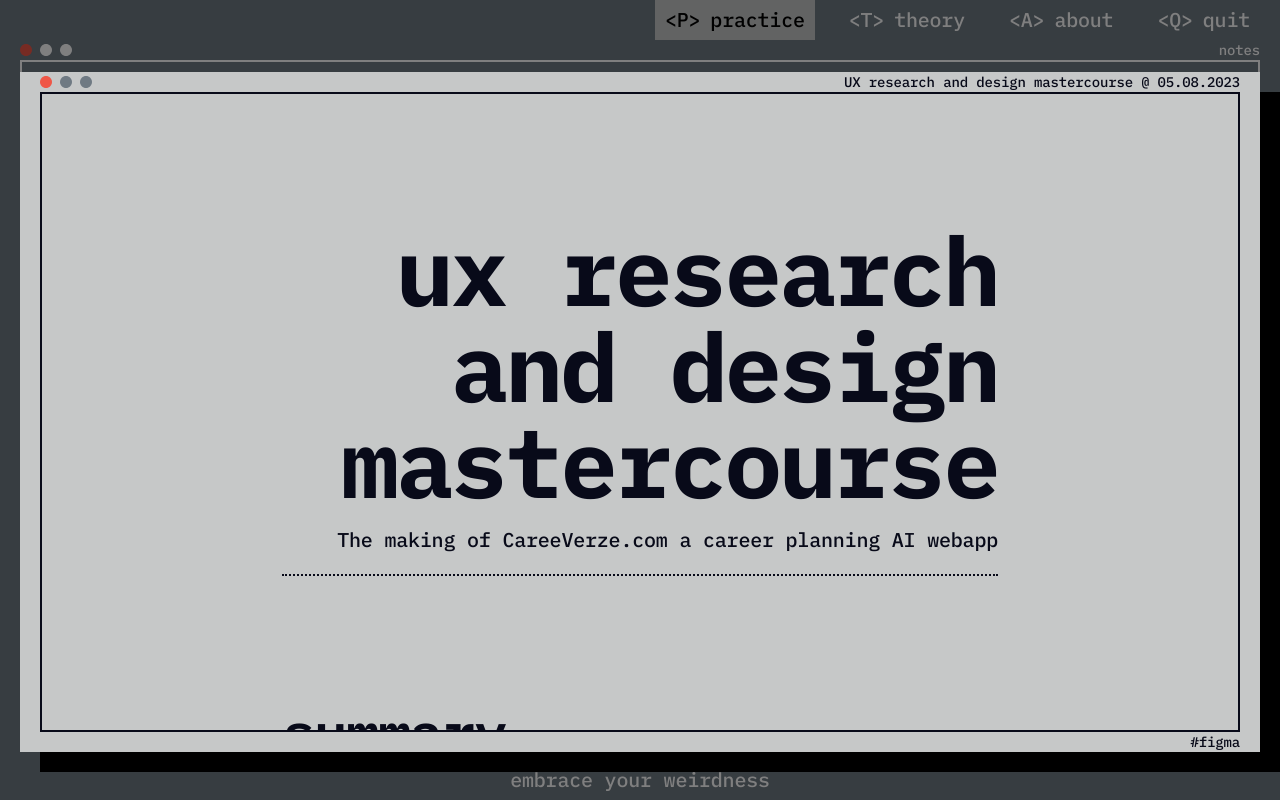
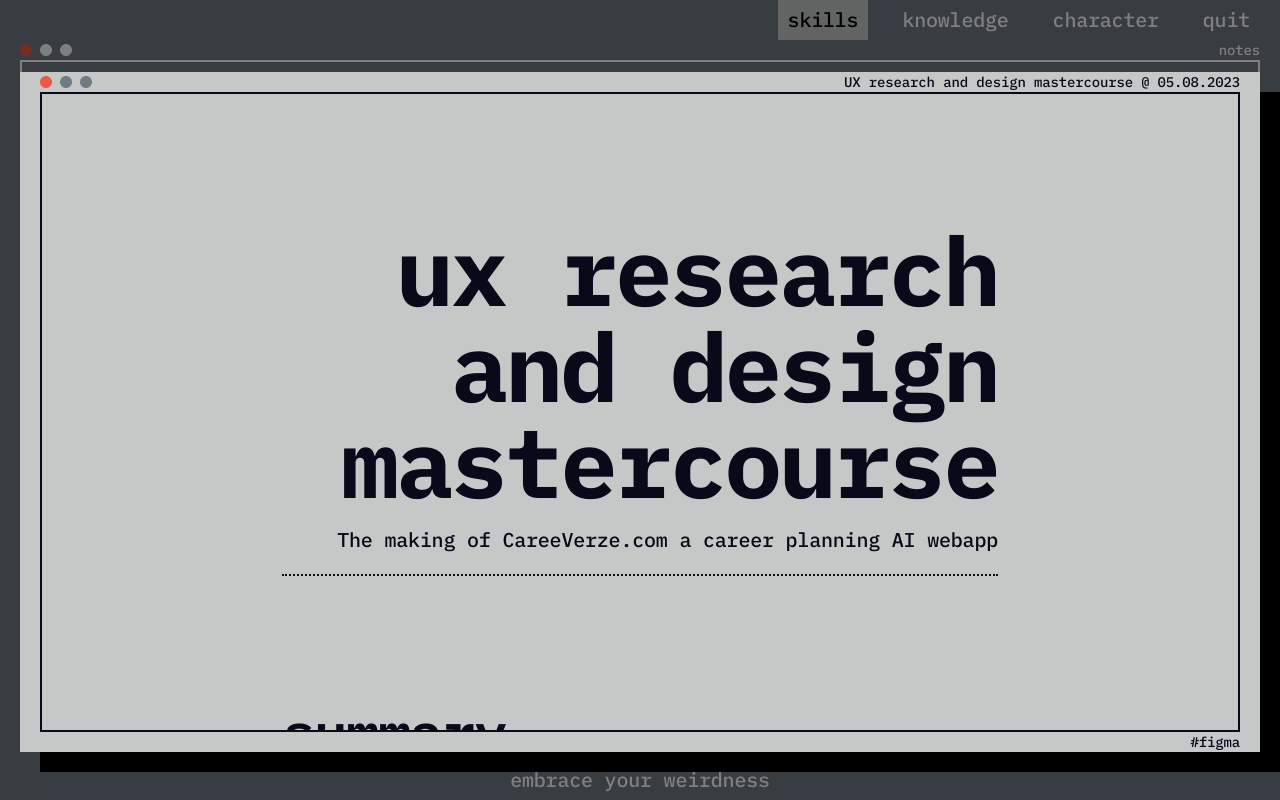
Before and after one commit to mixedoff/aronsnotes.com, an Angular app: page /note/1 in a window 1280 px wide. Built offline with nearby package versions, Linux system fonts and the light colour scheme.

Commit message:
article top nav text gamified

```diff
--- a/src/app/nav/article-top-nav/article-top-nav.component.html
+++ b/src/app/nav/article-top-nav/article-top-nav.component.html
@@ -1,33 +1,27 @@
 <div class="outer-div">
   <p
     (click)="onArticles()"
-    id="no-shortcut"
     class="nav-articles"
-    data-text="<P> "
   >
-    practice
+    skills
   </p>
-  <p (click)="onReads()" id="no-shortcut" class="nav-reads" data-text="<T> ">
-    theory
+  <p (click)="onReads()" class="nav-reads">
+    knowledge
   </p>
   <p
     (click)="onMenu()"
-    id="no-shortcut"
     class="nav-menu"
-    data-text="<W> "
     style="display: none"
   >
     works
   </p>
   <p
     (click)="onConnect()"
-    id="no-shortcut"
     class="nav-connect"
-    data-text="<A> "
   >
-    about
+    character
   </p>
-  <p (click)="onQuit()" id="no-shortcut" class="nav-quit" data-text="<Q> ">
+  <p (click)="onQuit()" class="nav-quit">
     quit
   </p>
 </div>
```
